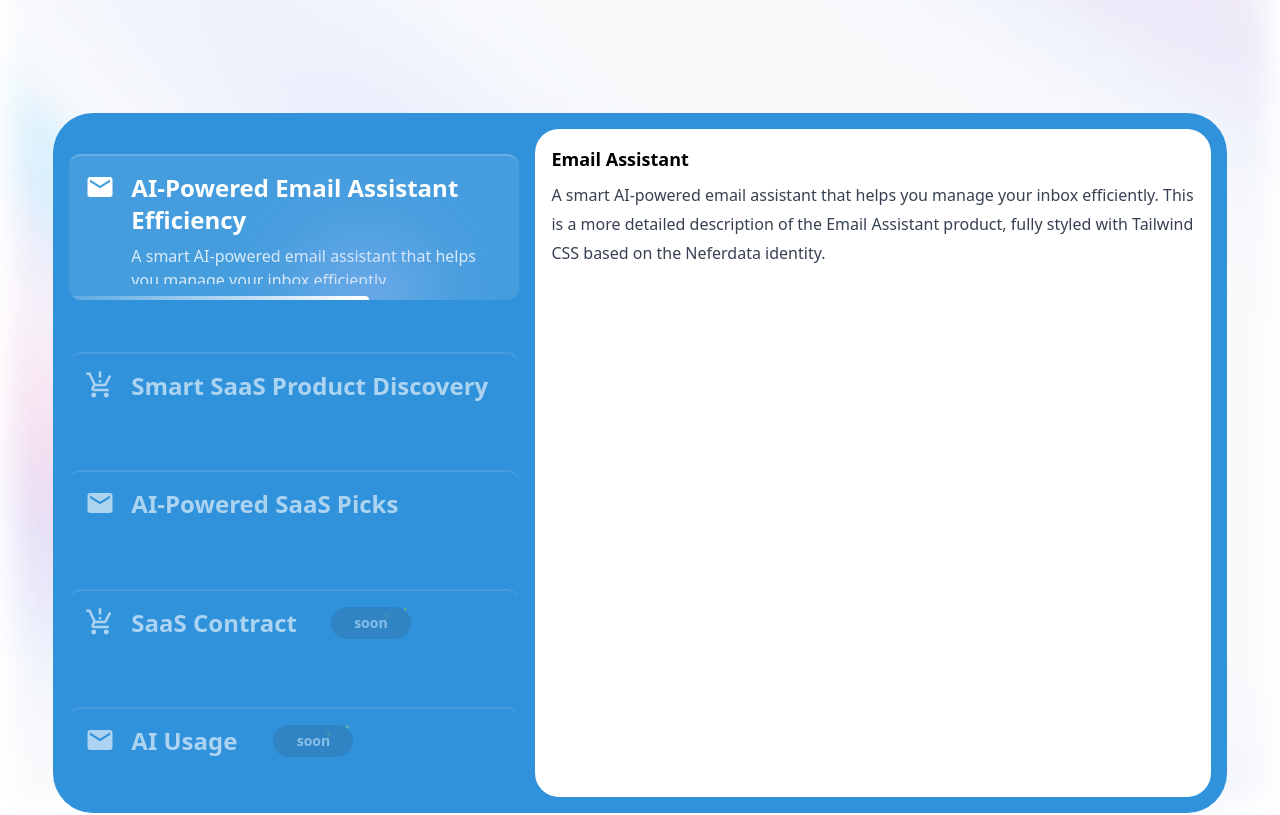
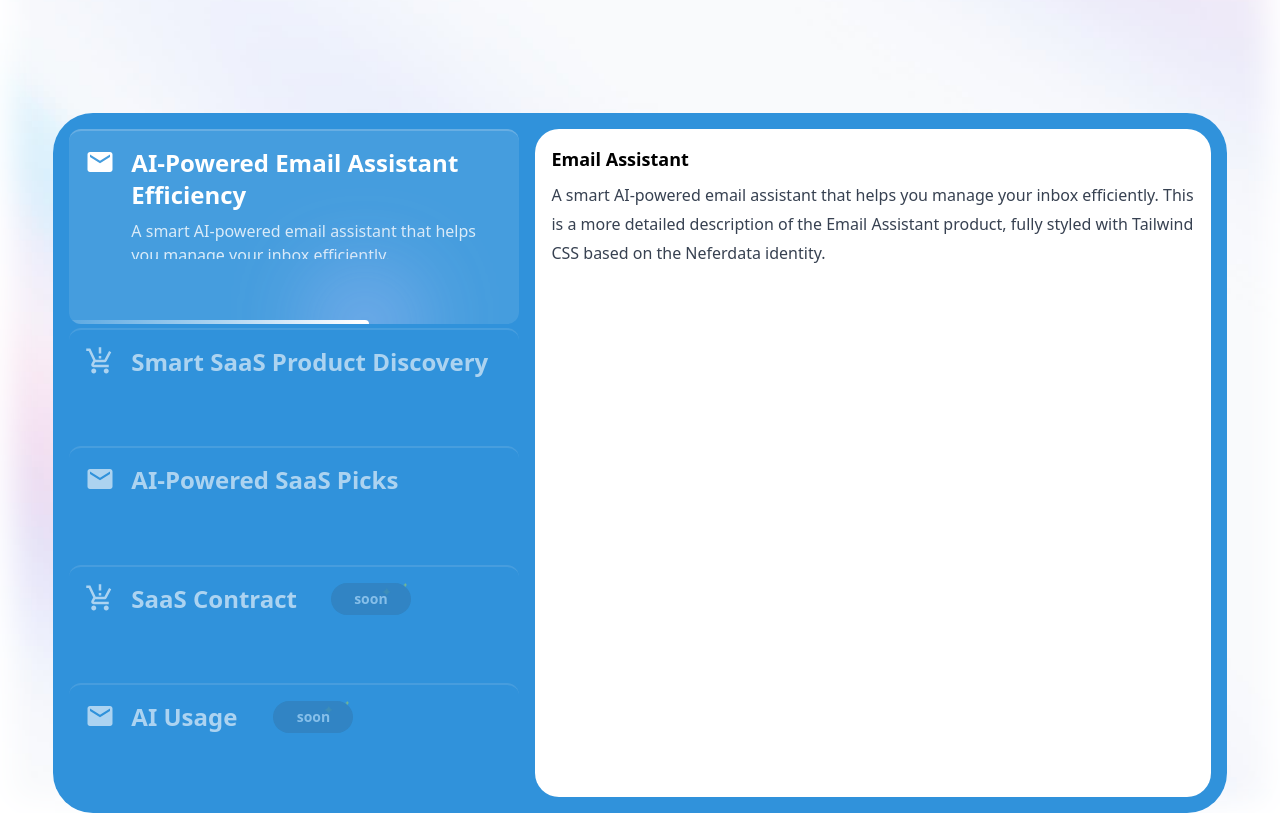
Before and after one commit to Hamdysaad20/NeferData_LandingPages, a React (Vite) app: page /mission in a window 1280 px wide. Shown: the part 3770-4585 px from the top of the page. Built offline with nearby package versions, Linux system fonts and the light colour scheme.

Commit message:
optimize product cards

```diff
--- a/src/Components/Products/Products.jsx
+++ b/src/Components/Products/Products.jsx
@@ -1,7 +1,7 @@
 import { useEffect, useState } from "react";
 import PropTypes from "prop-types";
 
-const Products = ({ products ,bg}) => {
+const Products = ({ products, bg }) => {
   const [activeProductIndex, setActiveProductIndex] = useState(0);
   const handleActiveProduct = (index) => setActiveProductIndex(index);
 
@@ -15,37 +15,43 @@ const Products = ({ products ,bg}) => {
     return () => clearInterval(intervalId);
   }, [activeProductIndex, products]);
 
+  const productCount = Math.min(products.length, 6);
+  const productAreaClass = `lg:w-2/5 w-full grid place-items-center gap-1 ${
+    productCount < 6 ? `lg:col-span-${6 / productCount}` : ""
+  }`;
+
   return (
     <section
-
-
       className={`rounded-[40px] m-auto  my-12 mt-0 p-4 w-11/12 lg:flex-row flex flex-col gap-4 min-h-[500px] lg:h-[700px] max-w-screen-2xl ${bg}`}
-      aria-label='Products Section'
-      role='region'>
-      <div className='lg:w-2/5 w-full grid place-items-center gap-1'>
-        {products.map((product, index) => (
+      aria-label="Products Section"
+      role="region"
+    >
+      <div className={productAreaClass}>
+        {products.slice(0, productCount).map((product, index) => (
           <button
             className={`flex justify-start items-start  border-t-2 border-gray-100/20 p-4 text-start text-white overflow-hidden transition-all duration-500 rounded-xl before:aspect-square before:translate-x-1 before:translate-y-1/2 before:rounded-full before:bg-white before:absolute before:bottom-0 before: after:w-3/4 after:bg-gradient-to-r after:from-transparent after:to-white after:bottom-0 after:absolute relative ${
               activeProductIndex === index
-                ? "bg-white/10 opacity-100 after:h-1  after:animate-slideFromRightToLeft after:right-full before:h-2 before:animate-slideFromRightToLeft before:shadow-[0px_0px_100px_30px_rgb(200,200,255)]"
-                : "bg-transparent after:right-0 opacity-60 after:h-0 after:animate-none before:h-0 before:animate-none before:shadow-none"
+                ? "bg-white/10 opacity-100 after:h-1 h-full after:animate-slideFromRightToLeft after:right-full before:h-2 before:animate-slideFromRightToLeft before:shadow-[0px_0px_100px_30px_rgb(200,200,255)]"
+                : "bg-transparent after:right-0 h-full opacity-60 after:h-0 after:animate-none before:h-0 before:animate-none before:shadow-none"
             } hover:bg-white/20 hover:opacity-90`}
             key={index}
             onClick={() => handleActiveProduct(index)}
-            role='tab'
+            role="tab"
             aria-controls={`product-tab-${index}`}
-            aria-selected={activeProductIndex === index}>
-            <span className='pr-4 text-3xl  transition-all duration-500'>
+            aria-selected={activeProductIndex === index}
+          >
+            <span className="pr-4 text-3xl  transition-all duration-500">
               {product.icon}
             </span>
             <div
               className={`flex flex-col  justify-start items-start transition-all duration-500 overflow-hidden ${
                 activeProductIndex === index ? "h-28" : "h-8"
-              }`}>
-              <span className='text-2xl relative font-semibold mb-2'>
+              }`}
+            >
+              <span className="text-2xl relative font-semibold mb-2">
                 {product.title}
               </span>
-              <span className='text-base text-white/80'>
+              <span className="text-base text-white/80">
                 {product.description}
               </span>
             </div>
@@ -53,9 +59,10 @@ const Products = ({ products ,bg}) => {
         ))}
       </div>
       <div
-        className='lg:w-3/5 w-full rounded-3xl overflow-hidden h-full'
-        role='tabpanel'
-        id={`product-tab-${activeProductIndex}`}>
+        className="lg:w-3/5 w-full rounded-3xl overflow-hidden h-full"
+        role="tabpanel"
+        id={`product-tab-${activeProductIndex}`}
+      >
         {products[activeProductIndex].data}
       </div>
     </section>
@@ -71,7 +78,7 @@ Products.propTypes = {
       data: PropTypes.object.isRequired,
     }).isRequired
   ).isRequired,
-  bg:PropTypes.string.isRequired,
+  bg: PropTypes.string.isRequired,
 };
 
 export default Products;
```
